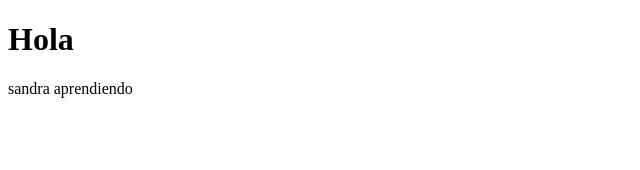
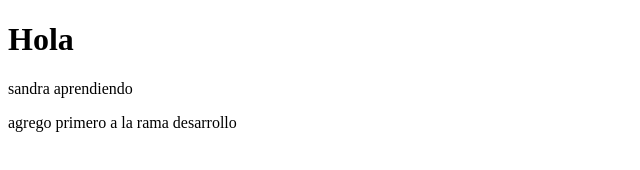
Before and after one commit to SANDRABAUTISTA11/sistema-de-registro, a plain HTML site: page index.html in a window 1280 px wide. Shown: the whole page, without its empty margins (0-640 px from the left). Drawn offline with Linux system fonts and the light colour scheme.

Commit message:
agrego cambios a desarrollo

```diff
--- a/index.html
+++ b/index.html
@@ -8,6 +8,7 @@
 <body>
     <h1>Hola</h1>
     <p>sandra aprendiendo</p>
+    <p>agrego primero a la rama desarrollo</p>
 
     <script src="app.js"></script>
 </body>
```
